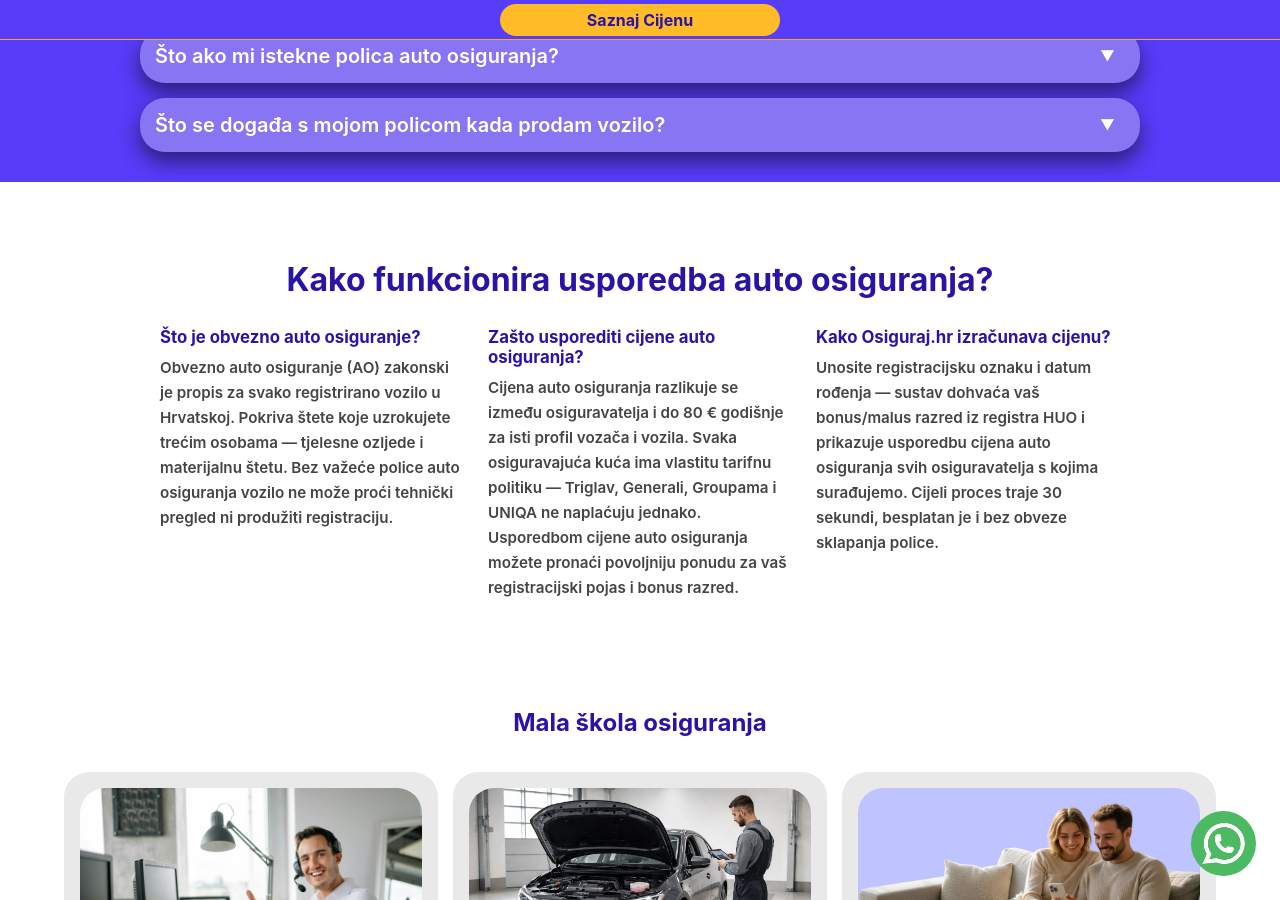
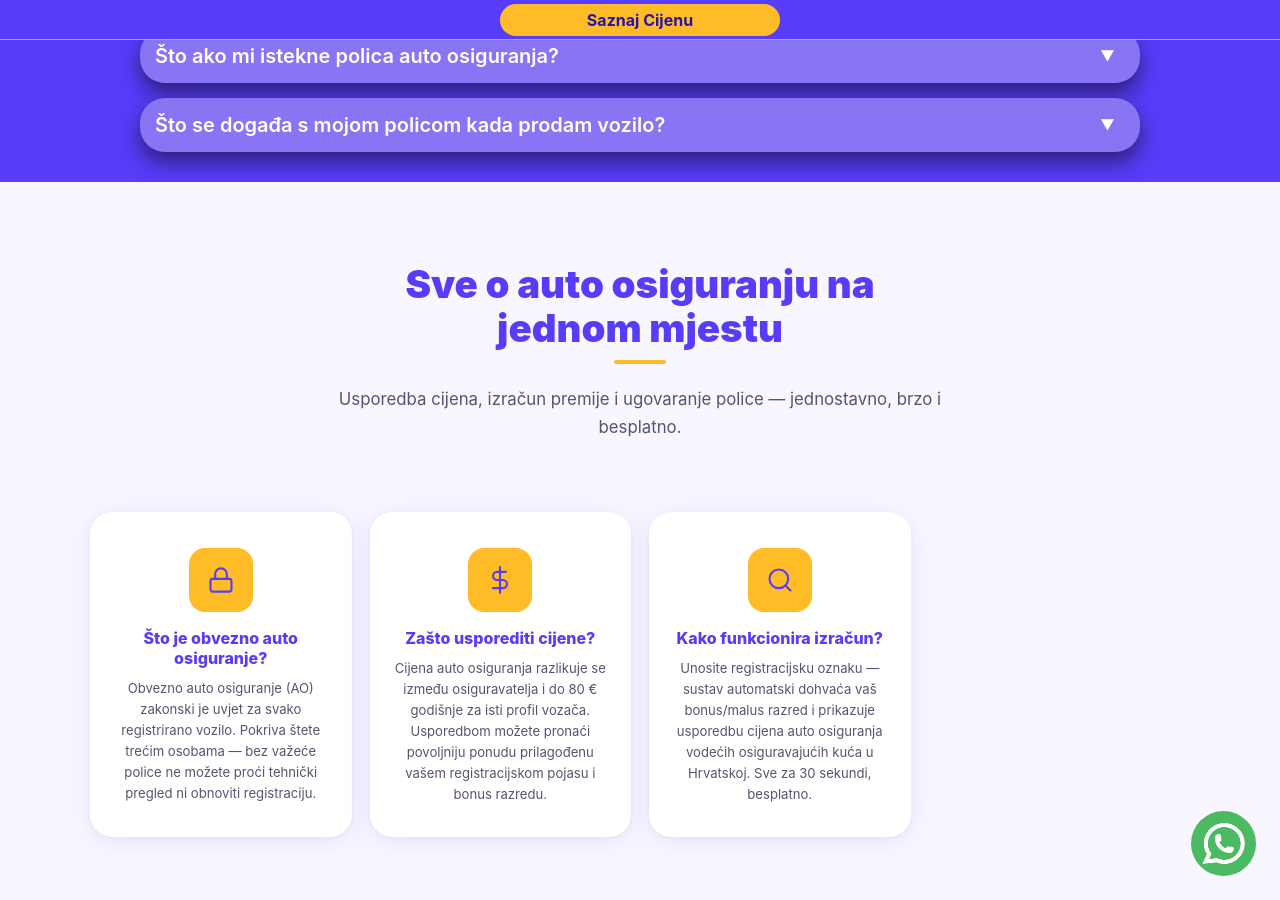
Before and after one commit to Filip-Gale/OsigurajHR, a Jekyll site: the page built from index.html, in a window 1280 px wide and 900 px high, scrolled down 4383 px. Built offline with Jekyll 4.4.1, drawn with Linux system fonts in a browser that asks for light colours.

Commit message:
Redesign AO content section — feature-card style, no specific insurer names

```diff
--- a/index.html
+++ b/index.html
@@ -811,22 +811,38 @@ height="0" width="0" style="display:none;visibility:hidden"></iframe></noscript>
         </div>
     </section>
 
-    <section class="background-white text-purple fade-in">
-        <div class="width-container-1000 column" style="gap:28px; padding:48px 20px;">
-            <h2 style="font-size:clamp(1.5rem,3.5vw,2rem); margin:0; text-align:center;">Kako funkcionira usporedba auto osiguranja?</h2>
-            <div style="display:grid; grid-template-columns:repeat(auto-fit,minmax(280px,1fr)); gap:24px;">
-                <div>
-                    <h3 style="font-size:1.05rem; margin:0 0 8px;">Što je obvezno auto osiguranje?</h3>
-                    <p style="font-size:0.95rem; line-height:1.65; margin:0; color:#444;">Obvezno auto osiguranje (AO) zakonski je propis za svako registrirano vozilo u Hrvatskoj. Pokriva štete koje uzrokujete trećim osobama — tjelesne ozljede i materijalnu štetu. Bez važeće police auto osiguranja vozilo ne može proći tehnički pregled ni produžiti registraciju.</p>
+    <section class="features-section fade-in" style="background:#f8f7ff; padding:80px 20px;">
+        <div class="features-intro">
+            <h2 class="features-title">Sve o auto osiguranju na jednom mjestu</h2>
+            <p class="features-subtitle">Usporedba cijena, izračun premije i ugovaranje police — jednostavno, brzo i besplatno.</p>
+        </div>
+        <div class="features-grid">
+            <div class="feature-card">
+                <div class="feature-icon-wrap">
+                    <svg width="28" height="28" viewBox="0 0 24 24" fill="none" stroke="#573cf9" stroke-width="1.8" stroke-linecap="round" stroke-linejoin="round">
+                        <rect x="3" y="11" width="18" height="11" rx="2" ry="2"/><path d="M7 11V7a5 5 0 0 1 10 0v4"/>
+                    </svg>
                 </div>
-                <div>
-                    <h3 style="font-size:1.05rem; margin:0 0 8px;">Zašto usporediti cijene auto osiguranja?</h3>
-                    <p style="font-size:0.95rem; line-height:1.65; margin:0; color:#444;">Cijena auto osiguranja razlikuje se između osiguravatelja i do 80 € godišnje za isti profil vozača i vozila. Svaka osiguravajuća kuća ima vlastitu tarifnu politiku — Triglav, Generali, Groupama i UNIQA ne naplaćuju jednako. Usporedbom cijene auto osiguranja možete pronaći povoljniju ponudu za vaš registracijski pojas i bonus razred.</p>
+                <p class="feature-title">Što je obvezno auto osiguranje?</p>
+                <p class="feature-desc">Obvezno auto osiguranje (AO) zakonski je uvjet za svako registrirano vozilo. Pokriva štete trećim osobama — bez važeće police ne možete proći tehnički pregled ni obnoviti registraciju.</p>
+            </div>
+            <div class="feature-card">
+                <div class="feature-icon-wrap">
+                    <svg width="28" height="28" viewBox="0 0 24 24" fill="none" stroke="#573cf9" stroke-width="1.8" stroke-linecap="round" stroke-linejoin="round">
+                        <line x1="12" y1="1" x2="12" y2="23"/><path d="M17 5H9.5a3.5 3.5 0 0 0 0 7h5a3.5 3.5 0 0 1 0 7H6"/>
+                    </svg>
                 </div>
-                <div>
-                    <h3 style="font-size:1.05rem; margin:0 0 8px;">Kako Osiguraj.hr izračunava cijenu?</h3>
-                    <p style="font-size:0.95rem; line-height:1.65; margin:0; color:#444;">Unosite registracijsku oznaku i datum rođenja — sustav dohvaća vaš bonus/malus razred iz registra HUO i prikazuje usporedbu cijena auto osiguranja svih osiguravatelja s kojima surađujemo. Cijeli proces traje 30 sekundi, besplatan je i bez obveze sklapanja police.</p>
+                <p class="feature-title">Zašto usporediti cijene?</p>
+                <p class="feature-desc">Cijena auto osiguranja razlikuje se između osiguravatelja i do 80 € godišnje za isti profil vozača. Usporedbom možete pronaći povoljniju ponudu prilagođenu vašem registracijskom pojasu i bonus razredu.</p>
+            </div>
+            <div class="feature-card">
+                <div class="feature-icon-wrap">
+                    <svg width="28" height="28" viewBox="0 0 24 24" fill="none" stroke="#573cf9" stroke-width="1.8" stroke-linecap="round" stroke-linejoin="round">
+                        <circle cx="11" cy="11" r="8"/><line x1="21" y1="21" x2="16.65" y2="16.65"/>
+                    </svg>
                 </div>
+                <p class="feature-title">Kako funkcionira izračun?</p>
+                <p class="feature-desc">Unosite registracijsku oznaku — sustav automatski dohvaća vaš bonus/malus razred i prikazuje usporedbu cijena auto osiguranja vodećih osiguravajućih kuća u Hrvatskoj. Sve za 30 sekundi, besplatno.</p>
             </div>
         </div>
     </section>
```
